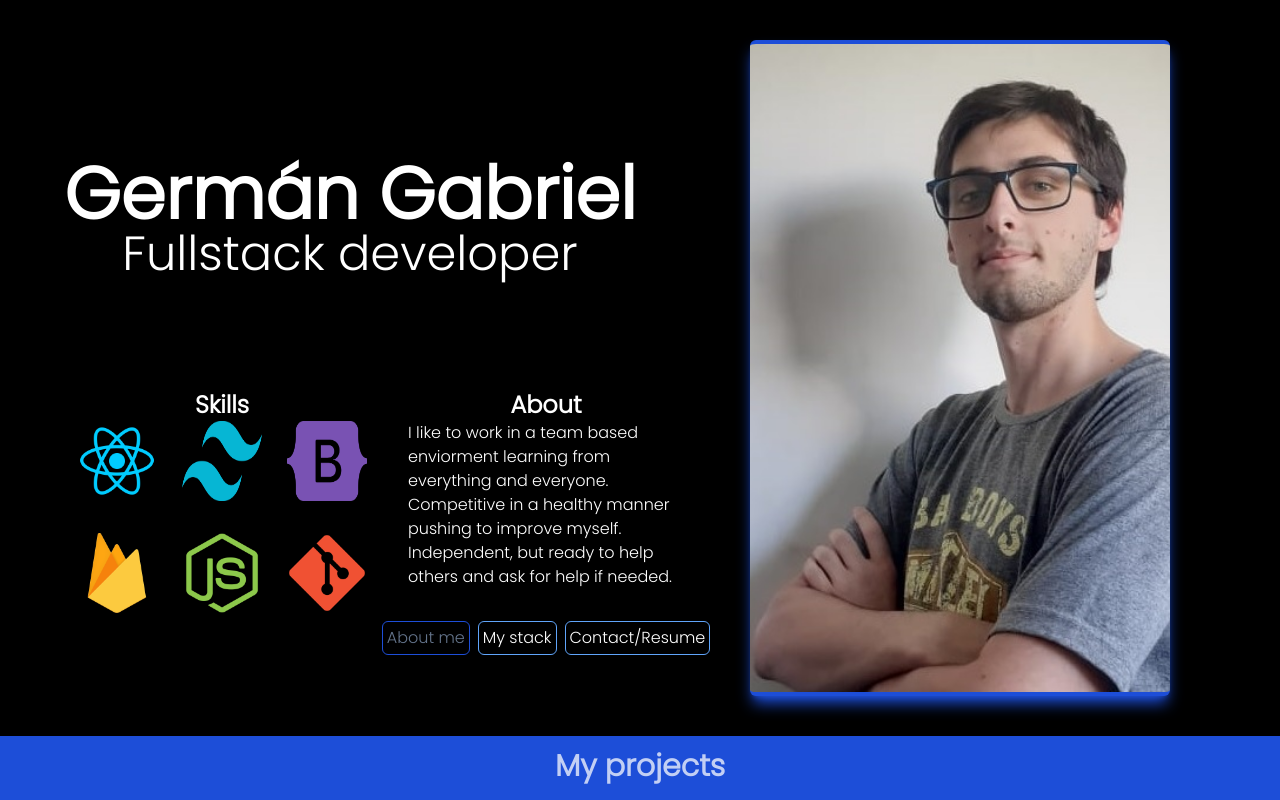
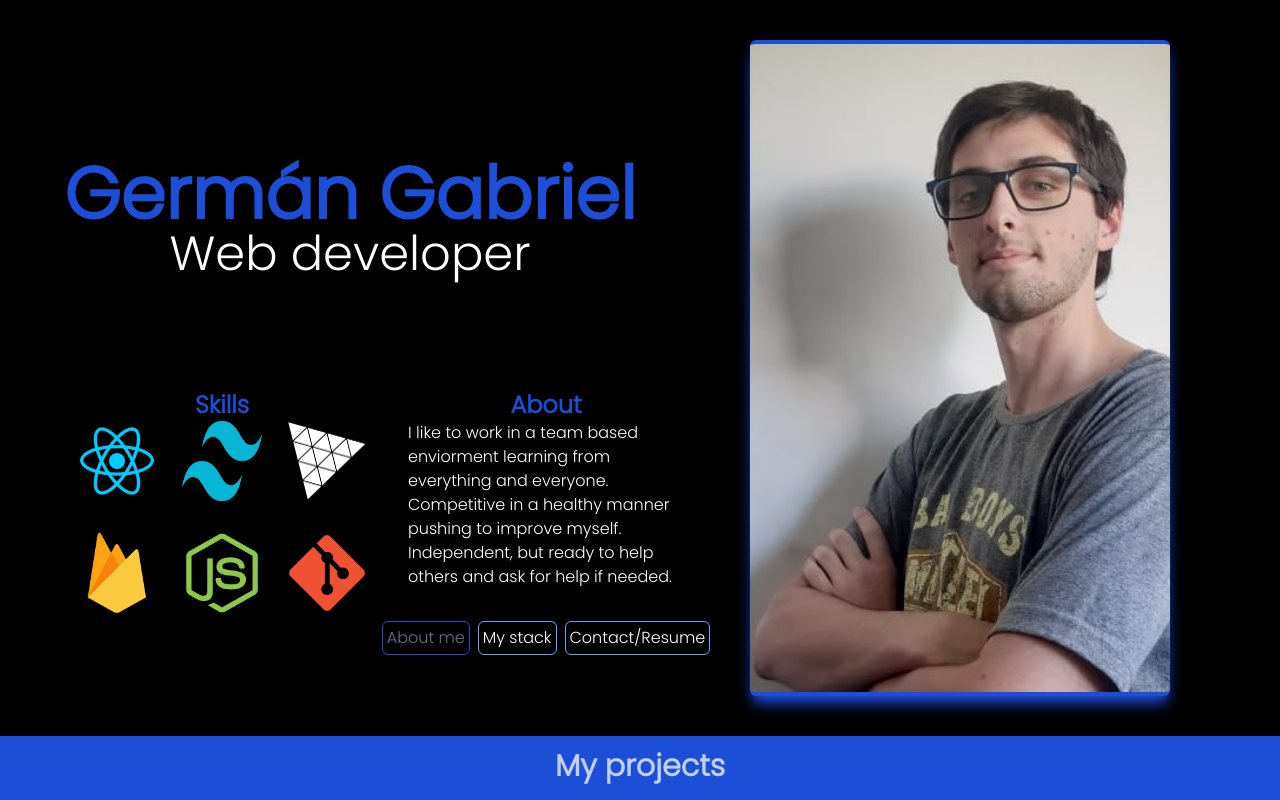
Before and after one commit to GermanGab1781/Portfolio, a React (Create React App) app: page / in a window 1280 px wide. Built offline with nearby package versions, Linux system fonts and the light colour scheme.

Commit message:
Changed Skills, title and colors for readability

```diff
--- a/src/App.jsx
+++ b/src/App.jsx
@@ -10,7 +10,7 @@ import Email from "./media/Email.png"
 import GithubContact from "./media/GithubContact.png"
 import Linkedin from "./media/Linkedin.png"
 import Resume from "./media/Resume.png"
-import Bootstrap from "./media/Bootstrap.png"
+import ThreeJs from "./media/ThreeJs.png"
 import SkillsIcon from "./components/SkillsIcon";
 import ContactIcon from "./components/ContactIcon";
 import { useState } from "react";
@@ -18,44 +18,44 @@ import { useMediaQuery } from 'react-responsive'
 
 function App() {
   const [menu, setMenu] = useState(false)
-  const [about,setAbout] = useState(0)
-  const isMobile = useMediaQuery({query: "(max-width: 800px)"});
+  const [about, setAbout] = useState(0)
+  const isMobile = useMediaQuery({ query: "(max-width: 800px)" });
 
 
   return (
     <motion.div className="xl:grid xl:grid-rows-2 xl:grid-cols-2 flex flex-col xl:gap-y-10 bg-black text-white w-screen h-screen pb-36 font-Montserrat">
       {/* Title */}
-      <motion.div initial={isMobile ? {y:"30vw",scale:1.5} : {x:"22vw",y:"30%",scale:1.5}} animate={isMobile ? {y:0,scale:1} :{x:0,y:0,scale:1}} transition={{delay:1,duration:3}} className="mx-auto xl:col-start-1 flex flex-col xl:h-full h-1/2 2xl:ml-20 2xl:mt-20 xl:ml-16 xl:mt-16 place-content-center text-center">
-        <span className="2xl:text-8xl xl:text-7xl text-2xl font-bold">Germán Gabriel</span>
-        <span className="2xl:text-6xl xl:text-5xl text-xl">Fullstack developer</span>
+      <motion.div initial={isMobile ? { y: "30vw", scale: 1.5 } : { x: "22vw", y: "30%", scale: 1.5 }} animate={isMobile ? { y: 0, scale: 1 } : { x: 0, y: 0, scale: 1 }} transition={{ delay: 1, duration: 3 }} className="mx-auto xl:col-start-1 flex flex-col xl:h-full h-1/2 2xl:ml-20 2xl:mt-20 xl:ml-16 xl:mt-16 place-content-center text-center">
+        <span className="2xl:text-8xl xl:text-7xl text-2xl font-bold text-blue-700">Germán Gabriel</span>
+        <span className="2xl:text-6xl xl:text-5xl text-xl ">Web developer</span>
       </motion.div>
 
-        {/* Picture */}
-        <motion.div initial={{opacity:0}} animate={{opacity:1}} transition={{delay:3.5, duration:0.3}} className="xl:h-full h-64 xl:row-start-1 xl:row-end-3 xl:m-auto xl:mt-10">
-          <img className="bg-blue-700 py-1 h-full shadow-lg shadow-blue-700 rounded-md xl:m-0 m-auto" src={Perfil} alt="German Gabriel"/>
-        </motion.div>
+      {/* Picture */}
+      <motion.div initial={{ opacity: 0 }} animate={{ opacity: 1 }} transition={{ delay: 3.5, duration: 0.3 }} className=" xl:h-full h-64 xl:row-start-1 xl:row-end-3 xl:m-auto xl:mt-10">
+        <img className="bg-blue-700 py-1 h-full shadow-lg shadow-blue-700 rounded-md xl:m-0 m-auto" src={Perfil} alt="German Gabriel" />
+      </motion.div>
 
       {/* About me */}
-      <motion.div initial={{opacity:0}} animate={{opacity:1}} transition={{delay:3.5, duration:0.3}} className="xl:row-start-2 xl:col-start-1 xl:grid xl:grid-cols-2 h-full w-full text-center xl:mx-auto m-auto xl:ml-16 mt-5 xl:gap-x-2 place-content-center">
+      <motion.div initial={{ opacity: 0 }} animate={{ opacity: 1 }} transition={{ delay: 3.5, duration: 0.3 }} className=" xl:row-start-2 xl:col-start-1 xl:grid xl:grid-cols-2 h-full w-full text-center xl:mx-auto m-auto xl:ml-16 mt-5 xl:gap-x-2 place-content-center">
 
         {/* Skills */}
         <motion.div className="">
           {/* <span className="bg-slate-300 sm:bg-red-800 md:bg-amber-400 lg:bg-lime-500 xl:bg-sky-500 2xl:bg-violet-700 p-5"></span> */}
-          <span className="2xl:text-3xl text-2xl font-semibold">Skills</span>
+          <span className="2xl:text-3xl text-2xl font-semibold text-blue-700">Skills</span>
           <div className="flex flex-row flex-wrap">
-            <SkillsIcon name="React" img={ReactIcon}/>
-            <SkillsIcon name="Tailwind Css" img={Tailwind}/>
-            <SkillsIcon name="Bootstrap" img={Bootstrap}/>
-            <SkillsIcon name="Firebase" img={Firebase}/>
-            <SkillsIcon name="NodeJs" img={Nodejs}/>
-            <SkillsIcon name="Git" img={Github}/>
+            <SkillsIcon name="React" img={ReactIcon} />
+            <SkillsIcon name="Tailwind Css" img={Tailwind} />
+            <SkillsIcon name="ThreeJs" img={ThreeJs} />
+            <SkillsIcon name="Firebase" img={Firebase} />
+            <SkillsIcon name="NodeJs" img={Nodejs} />
+            <SkillsIcon name="Git" img={Github} />
           </div>
         </motion.div>
 
         {/* Me */}
         <motion.div className="h-full w-full px-5">
-          <span className="2xl:text-3xl text-2xl font-semibold">{about === 0 && "About"}{about === 1 && "My stack"}{about === 2 && "Contact"}</span>
-          <div className={about === 0 ?"relative m-auto xl:h-48":"opacity-0 absolute invisible"}>
+          <span className="2xl:text-3xl text-2xl font-semibold text-blue-700">{about === 0 && "About"}{about === 1 && "My stack"}{about === 2 && "Contact"}</span>
+          <div className={about === 0 ? "relative m-auto xl:h-48" : "opacity-0 absolute invisible"}>
             <div className="flex flex-col text-start">
               <span>I like to work in a team based enviorment learning from everything and everyone.</span>
               <span>Competitive in a healthy manner pushing to improve myself.</span>
@@ -63,7 +63,7 @@ function App() {
             </div>
           </div>
 
-          <div className={about === 1 ?"relative m-auto xl:h-48":"opacity-0 absolute invisible"}>
+          <div className={about === 1 ? "relative m-auto xl:h-48" : "opacity-0 absolute invisible"}>
             <div className="flex flex-col text-start">
               <span>Capable understanding of programming techniques and common logics.</span>
               <span>Advanced english, writing, speaking, etc.</span>
@@ -71,7 +71,7 @@ function App() {
             </div>
           </div>
 
-          <div className={about === 2 ?"relative m-auto xl:h-48 visible":"opacity-0 absolute invisible"}>
+          <div className={about === 2 ? "relative m-auto xl:h-48 visible" : "opacity-0 absolute invisible"}>
             <div className="flex flex-col text-start my-auto">
               <div className="flex flex-row mt-10 gap-x-3">
                 <ContactIcon link={"https://github.com/GermanGab1781"} name="Github" img={GithubContact} />
@@ -83,16 +83,16 @@ function App() {
           </div>
 
           <div className="flex place-content-center whitespace-nowrap gap-x-2">
-            <button className={about === 0 ?"border pointer-events-none border-blue-700 rounded-md p-1 w-fit m-auto mt-2 text-slate-500":"border border-blue-400 rounded-md p-1 transition-all hover:border-blue-500 hover:text-slate-300 w-fit m-auto mt-2"} onClick={()=>setAbout(0)}>About me</button>
-            <button className={about === 1 ?"border pointer-events-none border-blue-700 rounded-md p-1 w-fit m-auto mt-2 text-slate-500":"border border-blue-400 rounded-md p-1 transition-all hover:border-blue-500 hover:text-slate-300 w-fit m-auto mt-2"} onClick={()=>setAbout(1)}>My stack</button>
-            <button className={about === 2 ?"border pointer-events-none border-blue-700 rounded-md p-1 w-fit m-auto mt-2 text-slate-500":"border border-blue-400 rounded-md p-1 transition-all hover:border-blue-500 hover:text-slate-300 w-fit m-auto mt-2"} onClick={()=>setAbout(2)}>Contact/Resume</button>
+            <button className={about === 0 ? "border pointer-events-none border-blue-700 rounded-md p-1 w-fit m-auto mt-2 text-slate-500" : "border border-blue-400 rounded-md p-1 transition-all hover:border-blue-500 hover:text-slate-300 w-fit m-auto mt-2"} onClick={() => setAbout(0)}>About me</button>
+            <button className={about === 1 ? "border pointer-events-none border-blue-700 rounded-md p-1 w-fit m-auto mt-2 text-slate-500" : "border border-blue-400 rounded-md p-1 transition-all hover:border-blue-500 hover:text-slate-300 w-fit m-auto mt-2"} onClick={() => setAbout(1)}>My stack</button>
+            <button className={about === 2 ? "border pointer-events-none border-blue-700 rounded-md p-1 w-fit m-auto mt-2 text-slate-500" : "border border-blue-400 rounded-md p-1 transition-all hover:border-blue-500 hover:text-slate-300 w-fit m-auto mt-2"} onClick={() => setAbout(2)}>Contact/Resume</button>
           </div>
         </motion.div>
 
       </motion.div>
 
       {/* Menu Component */}
-      <SliderMenu handleClose={()=>setMenu(!menu)} state={menu}/>
+      <SliderMenu handleClose={() => setMenu(!menu)} state={menu} />
     </motion.div>
   );
 }
```
Also changed, not shown: src/media/ThreeJs.png (added).
